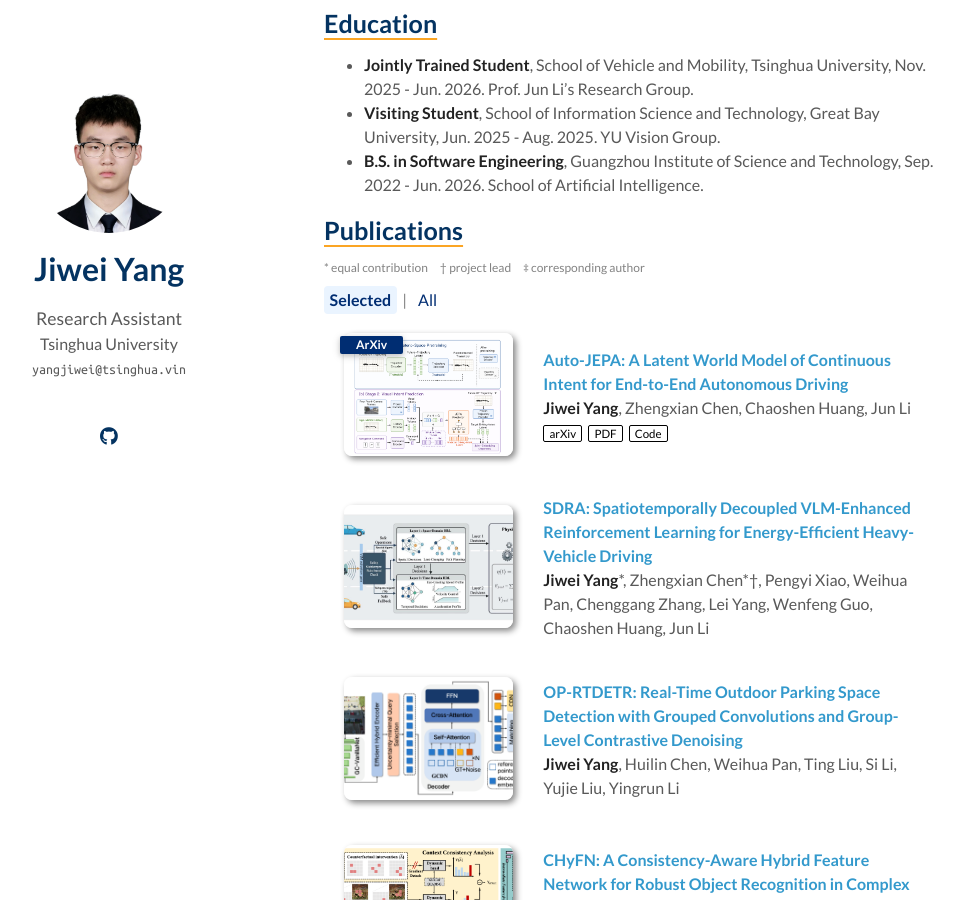
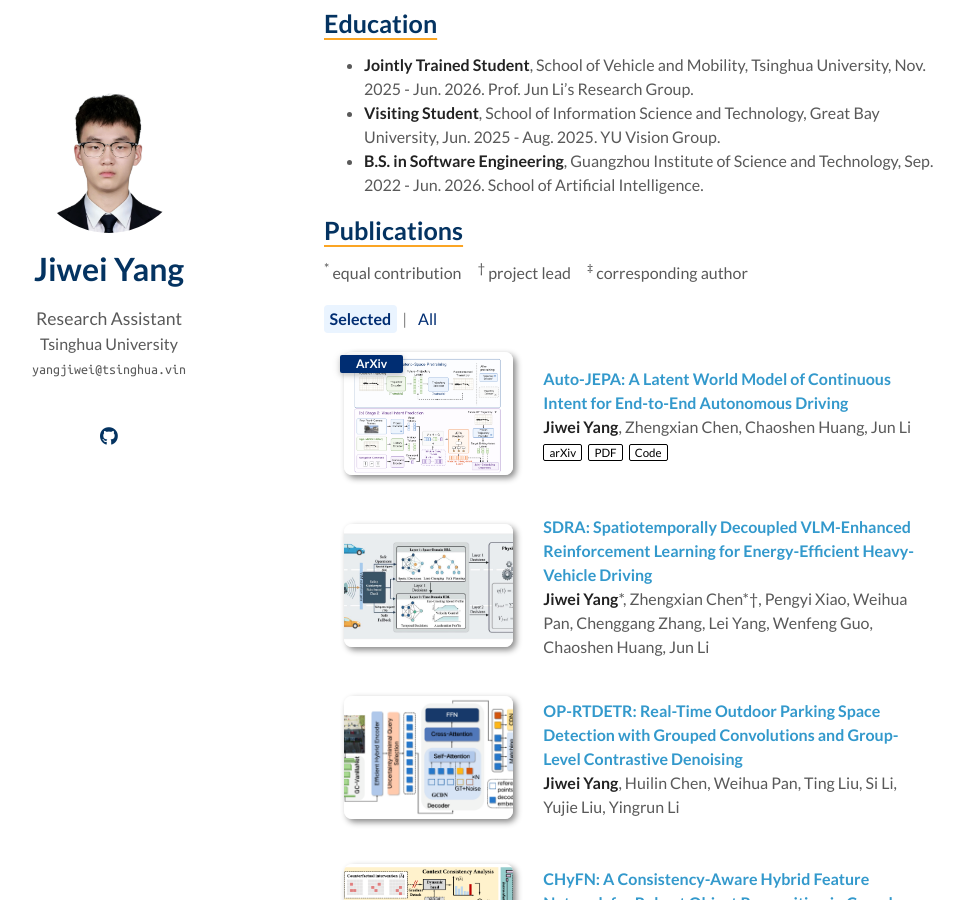
Before and after one commit to NoctYang/NoctYang.github.io, a Jekyll site: the page built from index.md, in a window 1280 px wide and 900 px high, scrolled down 736 px. Shown: the whole window, without its empty margins (186-1150 px from the left). Built offline with Jekyll 4.4.1, drawn with Linux system fonts in a browser that asks for light colours; a style sheet for code colours, icons or effects is not loaded; our own code applies the rules of GitHub Pages for plain Markdown files.

Commit message:
Clarify publication author contribution markers

```diff
--- a/_includes/publications.md
+++ b/_includes/publications.md
@@ -1,6 +1,6 @@
 ## Publications
 
-<p style="font-size:12px; color:#828282; margin: 5px 0px -10px;">* equal contribution&emsp;† project lead&emsp;‡ corresponding author</p>
+<p class="author-legend"><sup>*</sup> equal contribution&emsp;<sup>†</sup> project lead&emsp;<sup>‡</sup> corresponding author</p>
 
 <div class="publication-filter">
 <input class="publication-filter-input" type="radio" id="pub-filter-selected" name="pub-filter" checked>
```
